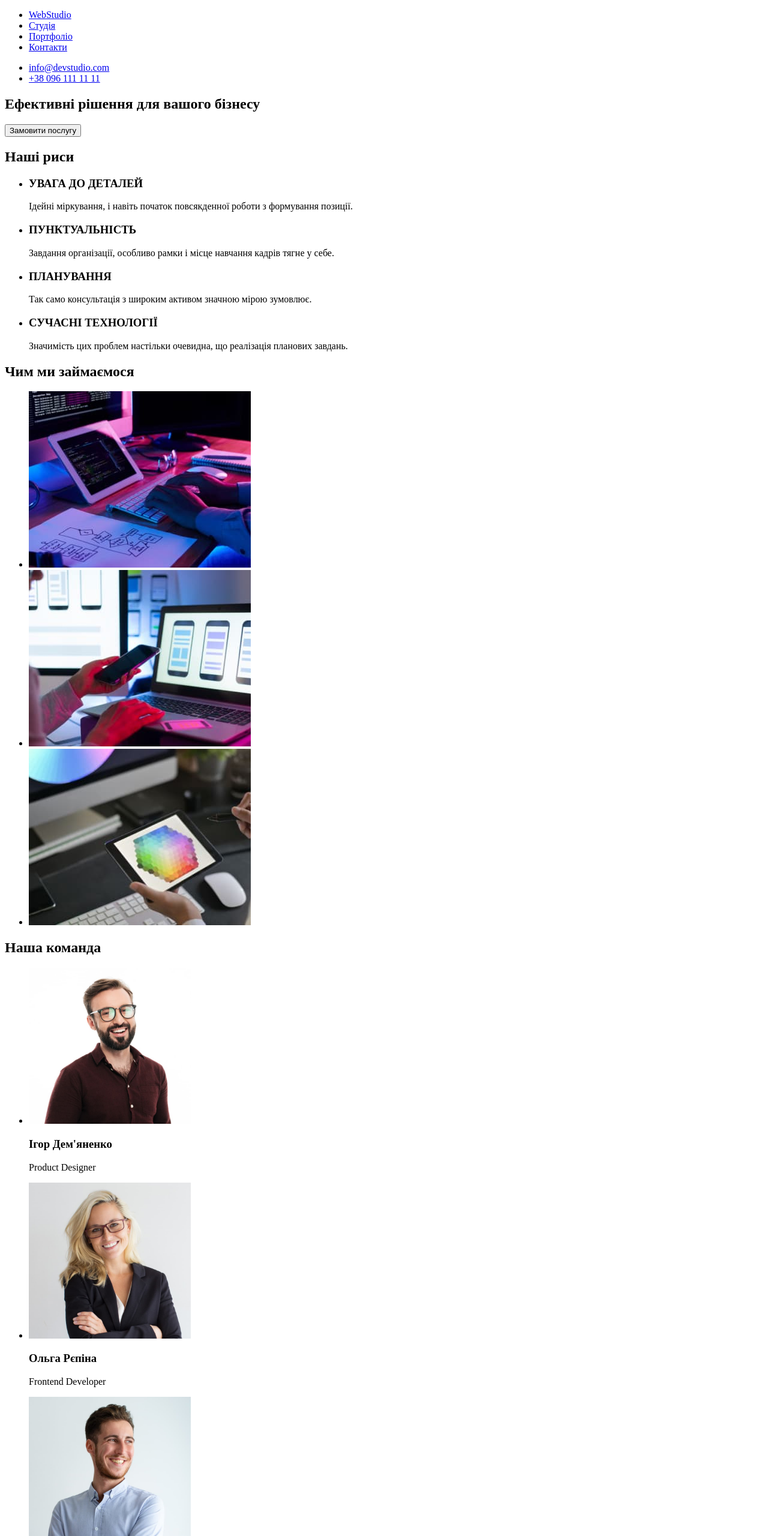
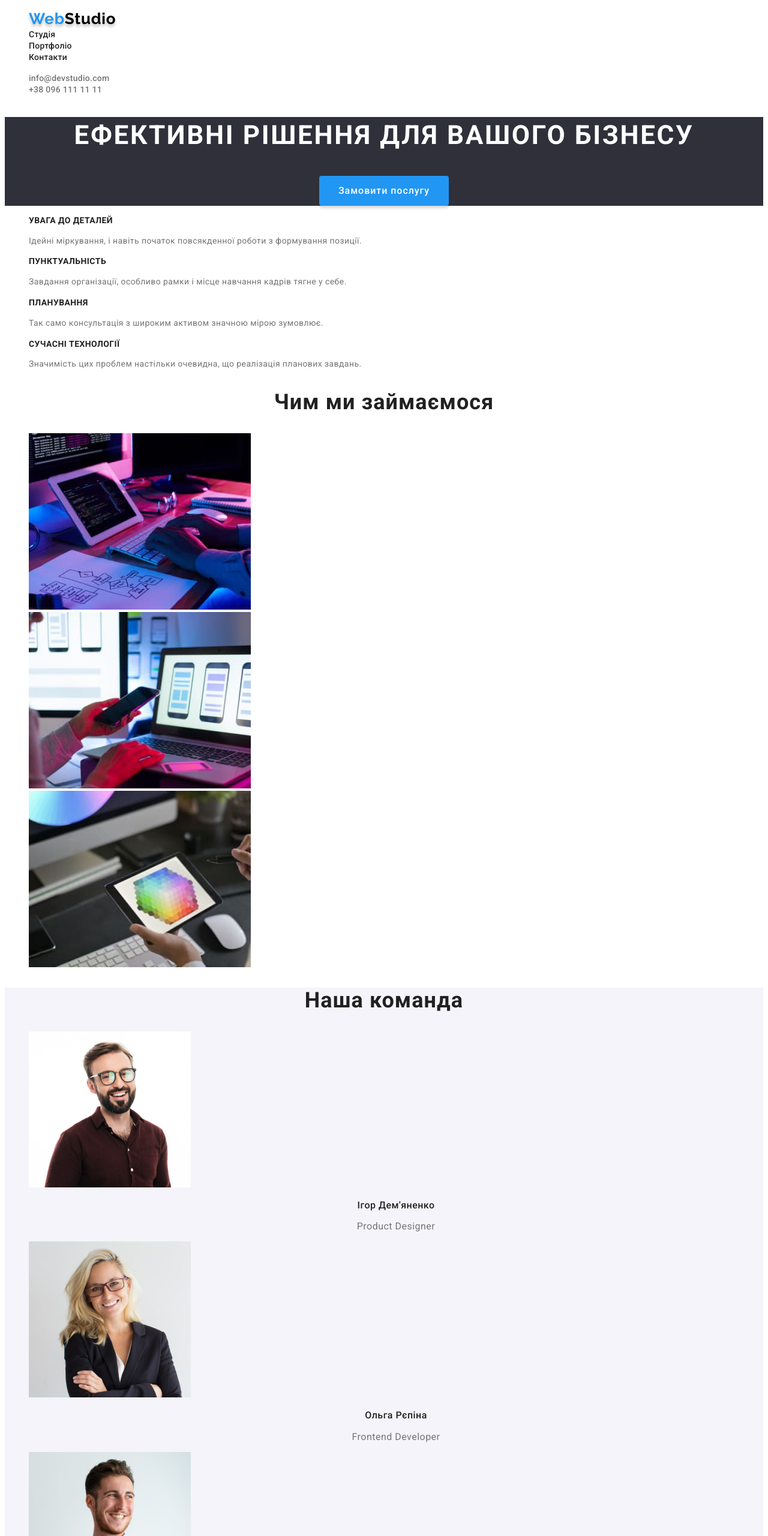
Before and after one commit to mentalmental123/goit-markup-hw-01, a plain HTML site: page index.html in a window 1280 px wide. Shown: the top 2560 px of the page at 60% size. Drawn offline with Linux system fonts and the light colour scheme.

Commit message:
create portfolio.html

```diff
--- a/css/style.css
+++ b/css/style.css
@@ -0,0 +1,243 @@
+:root{
+    --main-text-color:#212121;
+    --logo-blue-color: #2196F3;
+    --total-black:#000;
+    --gray-text-color: #757575;
+    --total-white:#fff;
+    --dark-section-color: #2F303A;
+    --light-section-color: #F5F4FA;
+    --footer-alpha-colot: rgba(255, 255, 255, 0.6);
+    --portfolio-button-color: #F5F4FA;
+}
+
+body{
+    font-family: 'Roboto', sans-serif;
+    color: var(--main-text-color);
+}
+
+*{
+    text-decoration: none;
+    list-style: none;
+    color: var(--main-text-color);
+}
+
+
+/* =======================*/
+.header {}
+
+.main-navigation {}
+
+.nav-elements {}
+
+.nav-part {
+    font-weight: 500;
+    font-size: 14px;
+    line-height: 1.2;
+    letter-spacing: 0.02em;
+}
+.nav-part:hover{
+    color: var(--logo-blue-color);
+}
+.nav-part:focus{
+    color: var(--logo-blue-color);
+}
+.contact-elements {}
+
+
+.contact {
+    font-style: normal;
+    font-weight: 500;
+    font-size: 14px;
+    line-height: 1.2;
+    letter-spacing: 0.02em;
+    color: var(--gray-text-color);
+}
+.contact:hover{
+    color: var(--logo-blue-color);
+}
+
+.logo{
+    font-family: 'Raleway';
+    font-style: normal;
+    font-weight: 700;
+    font-size: 26px;
+    line-height: 1.2;
+    letter-spacing: 0.03em;
+    color: #2196F3;
+    text-shadow: 0px 4px 4px rgba(0, 0, 0, 0.25);
+}
+.balck-logo {
+    color: var(--total-black);
+}
+.blue-logo{
+    color: var(--logo-blue-color);
+}
+.white-logo{
+    color: var(--total-white);
+}
+/* =======================*/
+
+.header-section{
+    background: var(--dark-section-color);
+}
+
+.main-header {
+    text-transform: uppercase;
+    font-weight: 900;
+    font-size: 44px;
+    line-height: 1.4;
+    text-align: center;
+    letter-spacing: 0.06em;
+    color: var(--total-white);
+}
+
+.main-header-button {
+    box-shadow: 0px 4px 4px rgba(0, 0, 0, 0.15);
+    border-radius: 4px;
+    background: var(--logo-blue-color);
+    color: var(--total-white);
+    border: none;
+    display: block;
+    margin: 0 auto;
+    font-weight: 500;
+    font-size: 16px;
+    line-height: 1.4;
+    letter-spacing: 0.06em;
+    width: 216px;
+    height: 50px;
+    font-family: inherit;
+}
+.main-header-button:hover{
+    cursor: pointer;
+}
+/* =======================*/
+.hidden-header {
+    color: rgba(0, 0, 0, 0);
+        position: absolute;
+        width: 1px;
+        height: 1px;
+        margin: -1px;
+        border: 0;
+        padding: 0;
+        white-space: nowrap;
+        clip-path: inset(100%);
+        clip: rect(0 0 0 0);
+        overflow: hidden;
+}
+
+.features-list {}
+
+.feature-part {}
+
+.feature-header {
+    font-weight: 700;
+    font-size: 14px;
+    line-height: 1.2;
+    letter-spacing: 0.03em
+}
+
+.feature-desk {
+    color: var(--gray-text-color);
+    font-size: 14px;
+    line-height: 1.7;
+    letter-spacing: 0.03em;
+}
+/* =======================*/
+.jobs-header {
+    font-weight: 700;
+    font-size: 36px;
+    line-height: 1.2;
+    text-align: center;
+    letter-spacing: 0.03em;
+}
+
+.jobs-type-list {}
+
+.job-part {}
+/* =======================*/
+.team-section{
+    background: var(--light-section-color);
+}
+.team-header {
+    font-weight: 700;
+    font-size: 36px;
+    line-height: 1.2;
+    text-align: center;
+    letter-spacing: 0.03em;
+}
+.actor-header{
+    font-weight: 500;
+    font-size: 16px;
+    line-height: 1.2;
+    text-align: center;
+    letter-spacing: 0.03em;
+}
+.actor-role{
+    color: var(--gray-text-color);
+    font-size: 16px;
+    line-height: 1.2;
+    text-align: center;
+    letter-spacing: 0.03em;
+}
+.team-list {}
+
+.team-part {}
+/* =======================*/
+.footer-section{
+    background: var(--dark-section-color);
+}
+.footer-cotact-list {}
+
+.footer-contact {}
+
+.address {
+    color: var(--total-white);
+    font-size: 14px;
+    line-height: 1.7;
+    letter-spacing: 0.03em;
+}
+.address:hover{
+    color: var(--logo-blue-color);
+}
+.white-alpha {
+    color: var(--footer-alpha-colot);
+    font-size: 14px;
+    line-height: 1.7;
+    letter-spacing: 0.03em;
+}
+.white-alpha:hover{
+    color: var(--logo-blue-color);
+}
+/* =========porfolio page==============*/
+
+.button-list {
+    background-color: var(--portfolio-button-color);
+    font-weight: 500;
+    font-size: 16px;
+    line-height: 1.6;
+    text-align: center;
+    letter-spacing: 0.03em;
+    border: none;
+    font-family: inherit;
+    width: 125px;
+    height: 38px;
+    margin: 8px;
+    border-radius: 4px;
+}
+.button-list:hover{
+    color: var(--total-white);
+    background-color:var(--logo-blue-color);
+    cursor: pointer;
+}
+.project-list {}
+
+.project {
+    border: 1px solid #EEEEEE;
+
+}
+
+.project-header {}
+
+.project-desc {}
+
+/* =======================*/
--- a/index.html
+++ b/index.html
@@ -6,98 +6,104 @@
     <meta name="viewport" content="width=device-width, initial-scale=1.0">
     <title>Студія</title>
 
+    <link rel="preconnect" href="https://fonts.googleapis.com">
+    <link rel="preconnect" href="https://fonts.gstatic.com" crossorigin>
+    <link href="https://fonts.googleapis.com/css2?family=Raleway:wght@500;700&family=Roboto:wght@400;500;700&display=swap"
+        rel="stylesheet">
     <link rel="stylesheet" href="./css/style.css">
+
 </head>
 <body>
-    <header>
-        <nav>
-            <ul>
-                <li><a href="./index.html"><span>Web</span><span>Studio</span></a></li>
-                <li><a href="./index.html">Студія</a></li>
-                <li><a href="#">Портфоліо</a></li>
-                <li><a href="#">Контакти</a></li>
+    <header class="header">
+        <nav class="main-navigation">
+            <ul class="nav-elements">
+                <li class="nav-part-logo"><a class="logo" href="./index.html"><span class="blue-logo">Web</span><span class="balck-logo">Studio</span></a></li>
+                <li><a class="nav-part" href="./index.html">Студія</a></li>
+                <li><a class="nav-part" href="./portfolio.html">Портфоліо</a></li>
+                <li><a class="nav-part" href="#">Контакти</a></li>
             </ul>
         </nav>
-        <ul>
+        <ul class="contact-elements">
             <li>
-                <a class="contacts hav-text-flex" href="mailto:info@devstudio.com" lang="en">info@devstudio.com</a>
+                <a class="contact" href="mailto:info@devstudio.com" lang="en">info@devstudio.com</a>
             </li>
             <li>
-                <a class="contacts hav-text-flex" href="tel:+380961111111">+38 096 111 11 11</a>
+                <a class="contact" href="tel:+380961111111">+38 096 111 11 11</a>
             </li>
         </ul>
     </header>
     <main>
-        <section>
-            <h1>Ефективні рішення для вашого бізнесу</h1>
-            <button type="submit">Замовити послугу</button>
+        <section class="header-section">
+            <h1 class="main-header">Ефективні рішення для вашого бізнесу</h1>
+            <button class="main-header-button" type="submit">Замовити послугу</button>
         </section>
         <section>
-            <h2>Наші риси</h2>
-            <ul>
-                <li>
-                    <h3>УВАГА ДО ДЕТАЛЕЙ</h3>
-                    <p>Ідейні міркування, і навіть початок повсякденної роботи з формування позиції.</p>
+            <h2 class="hidden-header">Наші риси</h2>
+            <ul class="features-list">
+                <li class="feature-part">
+                    <h3 class="feature-header">УВАГА ДО ДЕТАЛЕЙ</h3>
+                    <p class="feature-desk">Ідейні міркування, і навіть початок повсякденної роботи з формування позиції.</p>
                 </li>
-                <li>
-                    <h3>ПУНКТУАЛЬНІСТЬ</h3>
-                    <p>Завдання організації, особливо рамки і місце навчання кадрів тягне у себе.</p>
+                <li class="feature-part">
+                    <h3 class="feature-header">ПУНКТУАЛЬНІСТЬ</h3>
+                    <p class="feature-desk">Завдання організації, особливо рамки і місце навчання кадрів тягне у себе.</p>
                 </li>
-                <li>
-                    <h3>ПЛАНУВАННЯ</h3>
-                    <p>Так само консультація з широким активом значною мірою зумовлює.</p>
+                <li class="feature-part">
+                    <h3 class="feature-header">ПЛАНУВАННЯ</h3>
+                    <p class="feature-desk">Так само консультація з широким активом значною мірою зумовлює.</p>
                 </li>
-                <li>
-                    <h3>СУЧАСНІ ТЕХНОЛОГІЇ</h3>
-                    <p>Значимість цих проблем настільки очевидна, що реалізація планових завдань.</p>
+                <li class="feature-part">
+                    <h3 class="feature-header">СУЧАСНІ ТЕХНОЛОГІЇ</h3>
+                    <p class="feature-desk">Значимість цих проблем настільки очевидна, що реалізація планових завдань.</p>
                 </li>
             </ul>
         </section>
         <section>
-            <h2>Чим ми займаємося</h2>
-            <ul>
-                <li><img width="370" src="./img/page1/wtwedo.jpg" alt="руки на клавіатурі"></li>
-                <li><img width="370" src="./img/page1/wtwedo1.jpg" alt="людина з телефоном"></li>
-                <li><img width="370" src="./img/page1/wtwedo2.jpg" alt="кольорова гамма"></li>
+            <h2 class="jobs-header">Чим ми займаємося</h2>
+            <ul class="jobs-type-list">
+                <li class="job-part"><img width="370" src="./img/page1/wtwedo.jpg" alt="руки на клавіатурі"></li>
+                <li class="job-part"><img width="370" src="./img/page1/wtwedo1.jpg" alt="людина з телефоном"></li>
+                <li class="job-part"><img width="370" src="./img/page1/wtwedo2.jpg" alt="кольорова гамма"></li>
             </ul>
         </section>
-        <section>
-            <h2>Наша команда</h2>
-            <ul>
-                <li>
+        <section class="team-section">
+            <h2 class="team-header">Наша команда</h2>
+            <ul class="team-list">
+                <li class="team-part">
                     <img width="270" src="./img/page1/actor1.jpg" alt="наш співробітник">
-                    <h3>Ігор Дем'яненко</h3>
-                    <p>Product Designer</p>
+                    <h3 class="actor-header">Ігор Дем'яненко</h3>
+                    <p class="actor-role">Product Designer</p>
                 </li>
-                <li>
+                <li class="team-part">
                     <img width="270" src="./img/page1/actor2.jpg" alt="наш співробітник">
-                    <h3>Ольга Рєпіна</h3>
-                    <p>Frontend Developer</p>
+                    <h3 class="actor-header">Ольга Рєпіна</h3>
+                    <p class="actor-role">Frontend Developer</p>
                 </li>
-                <li>
+                <li class="team-part">
                     <img width="270" src="./img/page1/actor3.jpg" alt="наш співробітник">
-                    <h3>Микола Тарасов</h3>
-                    <p>Marketing</p>
+                    <h3 class="actor-header">Микола Тарасов</h3>
+                    <p class="actor-role">Marketing</p>
                 </li>
-                <li>
+                <li class="team-part">
                     <img width="270" src="./img/page1/actor4.jpg" alt="наш співробітник">
-                    <h3>Михайло Єрмаков</h3>
-                    <p>UI Designer</p>
+                    <h3 class="actor-header">Михайло Єрмаков</h3>
+                    <p class="actor-role">UI Designer</p>
                 </li>
             </ul>
         </section>
     </main>
-    <footer>
-    <ul>
-        <li><a href="/index.html"><span>Web</span><span>Studio</span></a></li>
-    <li>
+    <footer class="footer-section">
+    <ul class="footer-cotact-list">
+        <li class="nav-part-logo"><a class="logo" href="./index.html"><span class="blue-logo">Web</span><span
+                    class="white-logo">Studio</span></a></li>
+    <li class="footer-contac">
         <a class="address" href="https://goo.gl/maps/CPtrU1FHBa2aNyZL9" target="_blank"
             rel="noopener noreferrer nofollow">м. Київ, пр-т Лесі Украінки, 26</a>
     </li>
-    <li>
+    <li class="footer-contact">
         <a class="contacts white-alpha" href="mailto:info@devstudio.com" lang="en">info@devstudio.com</a>
     </li>
-    <li>
+    <li class="footer-contact">
         <a class="contacts white-alpha" href="tel:+380961111111">+38 096 111 11 11</a>
     </li>
     </ul>
```
Also changed, not shown: portfolio.html (added, +133 -0 lines), img/page2_portfolio/project_icon1.jpg (added), img/page2_portfolio/project_icon2.jpg (added), img/page2_portfolio/project_icon3.jpg (added), img/page2_portfolio/project_icon4.jpg (added), img/page2_portfolio/project_icon5.jpg (added), img/page2_portfolio/project_icon6.jpg (added), img/page2_portfolio/project_icon7.jpg (added), img/page2_portfolio/project_icon8.jpg (added), img/page2_portfolio/project_icon9.jpg (added), 1 other file.
